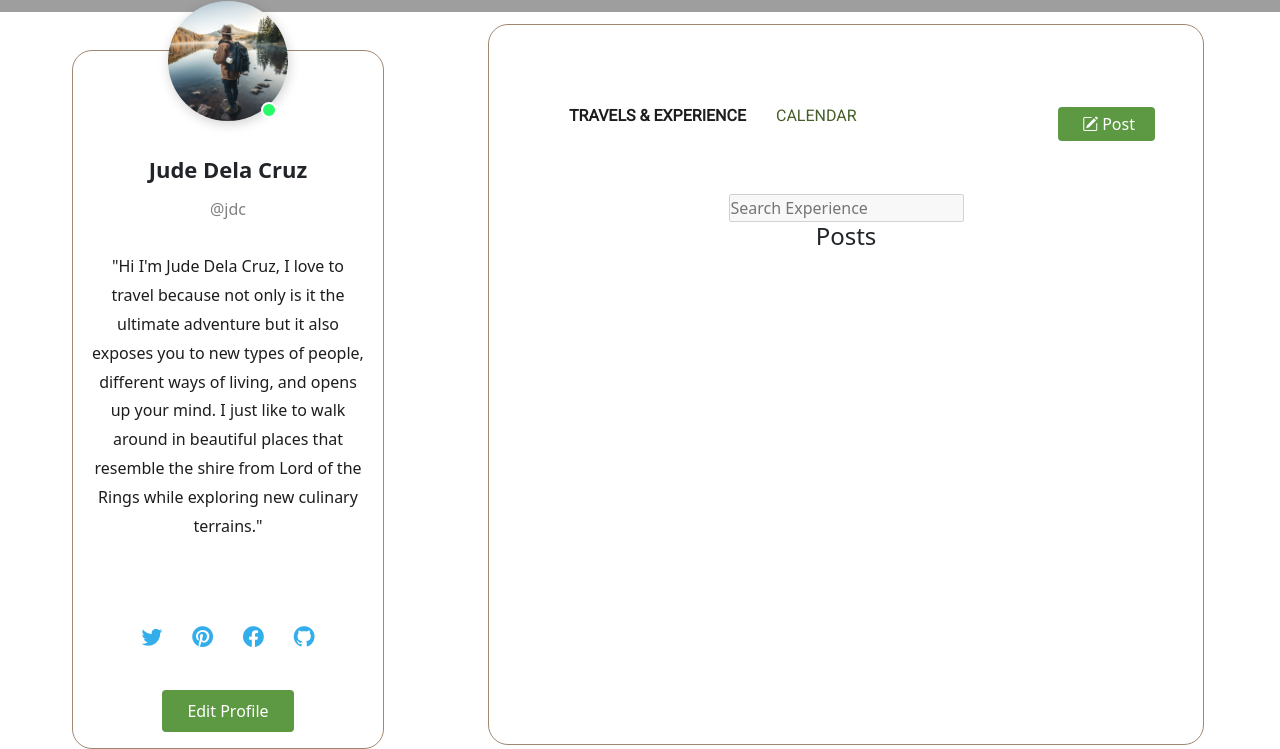
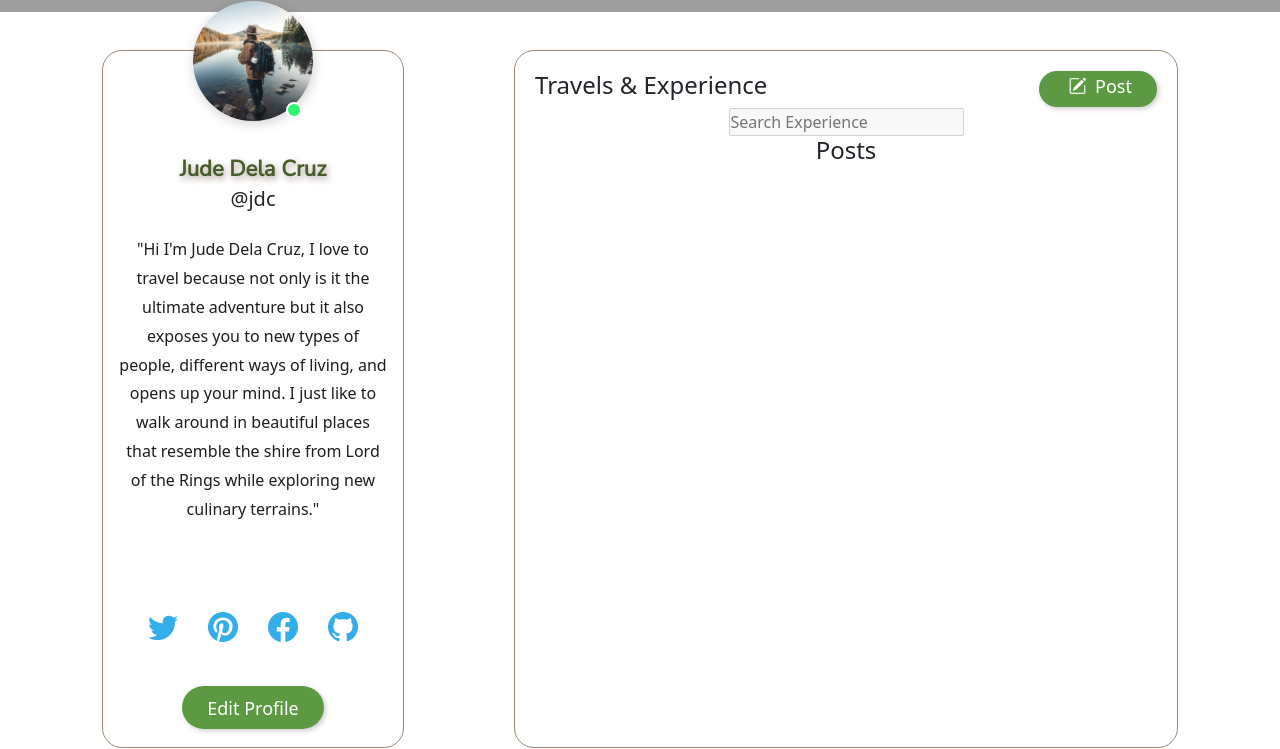
Before and after one commit to gelogabz/WD20P-Mini-Project-2, a website: page MembersLounge.html in a window 1280 px wide. Shown: the part 280-1029 px from the top of the page. Drawn offline with nearby package versions, Linux system fonts and the light colour scheme; grey boxes are pictures that could not be loaded; files whose address does not match are found by name.

Commit message:
Members Lounge
part 1 improvement, dami pa aayusin huhu

```diff
--- a/MembersLounge.css
+++ b/MembersLounge.css
@@ -69,13 +69,12 @@ a {
 .header_wrapper .cols_container .left_col {
     position: center;
     text-align: center;
-    max-width: 350px;
     position: relative;
-    margin: 0 auto;
     border-style: solid;
     border-width: 1px;
     border-radius: 20px;
-    margin-right: 50px;
+    margin-left: 30px;
+    margin-right: 30px;
     margin-top: 30px;
     padding-bottom: 50px;
     border-color: var(--tertiarycolor2);
@@ -93,7 +92,6 @@ a {
     height: 120px;
     object-fit: cover;
     border-radius: 50%;
-
     box-shadow: 1px 3px 12px rgba(0, 0, 0, 0.18);
 }
 
@@ -177,6 +175,10 @@ a {
     border-radius: 20px;
     border-color: var(--tertiarycolor2);
     text-align: center;
+    margin-left: 30px;
+    margin-right: 30px;
+    margin-top: 30px;
+    padding-top:20px
 }
 
 .header_wrapper .cols_container .right_col nav {
--- a/MembersLounge.html
+++ b/MembersLounge.html
@@ -7,6 +7,7 @@
     <link rel="stylesheet" href="MembersLounge.css">
     <!-- Bootstrap -->
     <!-- CSS only -->
+    <link rel="stylesheet" href="styles.css">
     <link href="https://cdn.jsdelivr.net/npm/bootstrap@5.2.2/dist/css/bootstrap.min.css" rel="stylesheet"
         integrity="sha384-Zenh87qX5JnK2Jl0vWa8Ck2rdkQ2Bzep5IDxbcnCeuOxjzrPF/et3URy9Bv1WTRi" crossorigin="anonymous">
     <!-- JavaScript Bundle with Popper -->
@@ -54,7 +55,7 @@
                     <span></span>
                 </div>
                 <h2>Jude Dela Cruz</h2>
-                <p class="about">@jdc</p>
+                <h5>@jdc</h5>
 
 
                 <div class="content">
@@ -63,26 +64,23 @@
                     </p>
 
                     <ul>
-                        <li><a href="" class="bi bi-twitter"></a></li>
-                        <li><a href="" class="bi bi-pinterest"></a></li>
-                        <li><a href="" class="bi bi-facebook"></a></li>
-                        <li><a href="" class="bi bi-github"></a></li>
+                        <li><a href="http://www.twitter.com" class="bi bi-twitter" style="font-size:30px"></a></li>
+                        <li><a href="http://www.pinterest.com" class="bi bi-pinterest" style="font-size:30px"></a></li>
+                        <li><a href="http://Www.facebook.com" class="bi bi-facebook" style="font-size:30px"></a></li>
+                        <li><a href="http://Www.github.com" class="bi bi-github" style="font-size:30px"></a></li>
                     </ul>
                 </div>
 
                 <div class="profile">
-                    <a href="" class="button">Edit Profile</a>
+                    <a href="" class="green_btn">Edit Profile</a>
                 </div>
             </div>
-            <div class="right_col p-5 m-1 h-auto mx-1 ">
-                <nav>
-                    <ul>
-                        <li><a href="#">Travels & Experience</a></li>
-                        <li><a href="#">Calendar</a></li>
-                    </ul>
-                    <button type="button" data-bs-toggle="modal" data-bs-target="#addNewPost"><i
-                            class="bi bi-pencil-square m-1 modalone" id="createPost"></i>Post</button>
-                </nav>
+            <div class="right_col">
+                <div class="header">
+                    <h4 style="padding-left:20px;text-align:left">Travels & Experience
+                    <button class="green_btn" type="button" data-bs-toggle="modal" data-bs-target="#addNewPost" style="float:right;vertical-align: bottom;text-align: center;padding-top:5px;margin-right:20px">
+                    <i class="bi bi-pencil-square m-1 modalone" id="createPost"></i> Post</button></h4>
+                </div>
                 <div class="modal fade" id="addNewPost" tabindex="-1" role="dialog" aria-labelledby="addNewPostLabel" aria-hidden="true">
                     <div class="modal-dialog">
                       <div class="modal-content">
--- a/styles.css
+++ b/styles.css
@@ -260,7 +260,7 @@ h6 {
     background-color: #5D9943;
     border-radius: 30px;
     border-width: 0;
-    padding-top: 9px;
+    padding-top: 10px;
     padding-bottom: 9px;
     padding-left: 25px;
     padding-right: 25px;
```
